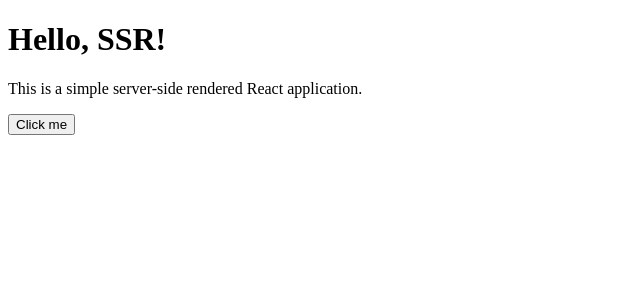
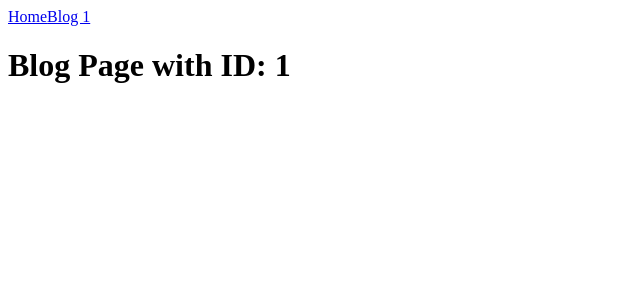
Before and after one commit to ajaxsys/ReactSSR-demo, a React app: page /blog/1 in a window 1280 px wide. Shown: the top 300 px of the page, without its empty margins (0-640 px from the left). Built offline with nearby package versions, Linux system fonts and the light colour scheme; the HTML template or start-up script is replaced by a standard one.

Commit message:
add router for check ssr in sub path

```diff
--- a/package.json
+++ b/package.json
@@ -15,10 +15,12 @@
     "@babel/core": "^7.25.2",
     "@babel/preset-env": "^7.25.3",
     "@babel/preset-react": "^7.24.7",
+    "@remix-run/router": "^1.19.1",
     "babel-loader": "^9.1.3",
     "express": "^4.19.2",
     "react": "^18.3.1",
     "react-dom": "^18.3.1",
+    "react-router-dom": "^6.26.1",
     "webpack": "^5.93.0",
     "webpack-cli": "^5.1.4",
     "webpack-dev-middleware": "^7.3.0",
--- a/src/App.js
+++ b/src/App.js
@@ -1,11 +1,19 @@
-// src/App.js
 import React from 'react';
+import { Routes, Route, Link } from 'react-router-dom';
+import Home from './Home';
+import Blog from './Blog';
 
 function App() {
   return (
     <div>
-      <h1>Hello, SSR!</h1>
-      <p>This is a simple server-side rendered React application.</p>
+      <nav>
+        <Link to="/">Home</Link>
+        <Link to="/blog/1">Blog 1</Link>
+      </nav>
+      <Routes>
+        <Route path="/" element={<Home />} />
+        <Route path="/blog/:id" element={<Blog />} />
+      </Routes>
     </div>
   );
 }
--- /dev/null
+++ b/src/Blog.js
@@ -0,0 +1,9 @@
+import React from 'react';
+import { useParams } from 'react-router-dom';
+
+function Blog() {
+  const { id } = useParams();
+  return <h1>Blog Page with ID: {id}</h1>;
+}
+
+export default Blog;
--- /dev/null
+++ b/src/Home.js
@@ -0,0 +1,7 @@
+import React from 'react';
+
+function Home() {
+  return <h1>Home Page</h1>;
+}
+
+export default Home;
--- a/src/index.js
+++ b/src/index.js
@@ -1,18 +1,11 @@
-import React, { useState } from 'react';
-import { hydrateRoot } from 'react-dom/client';
+import React from 'react';
+import ReactDOM from 'react-dom/client';
+import { BrowserRouter } from 'react-router-dom';
 import App from './App';
 
-function HydrationTest() {
-  const [clicked, setClicked] = useState(false);
-
-  return (
-    <div>
-      <App />
-      <button onClick={() => setClicked(!clicked)}>
-        {clicked ? 'Clicked!' : 'Click me'}
-      </button>
-    </div>
-  );
-}
-
-hydrateRoot(document.getElementById('root'), <HydrationTest />);
+const root = ReactDOM.createRoot(document.getElementById('root'));
+root.render(
+  <BrowserRouter>
+    <App />
+  </BrowserRouter>
+);
```
Also changed, not shown: server.js (+27 -8 lines), 2 other files (tests, documents, lock files or other folders).
